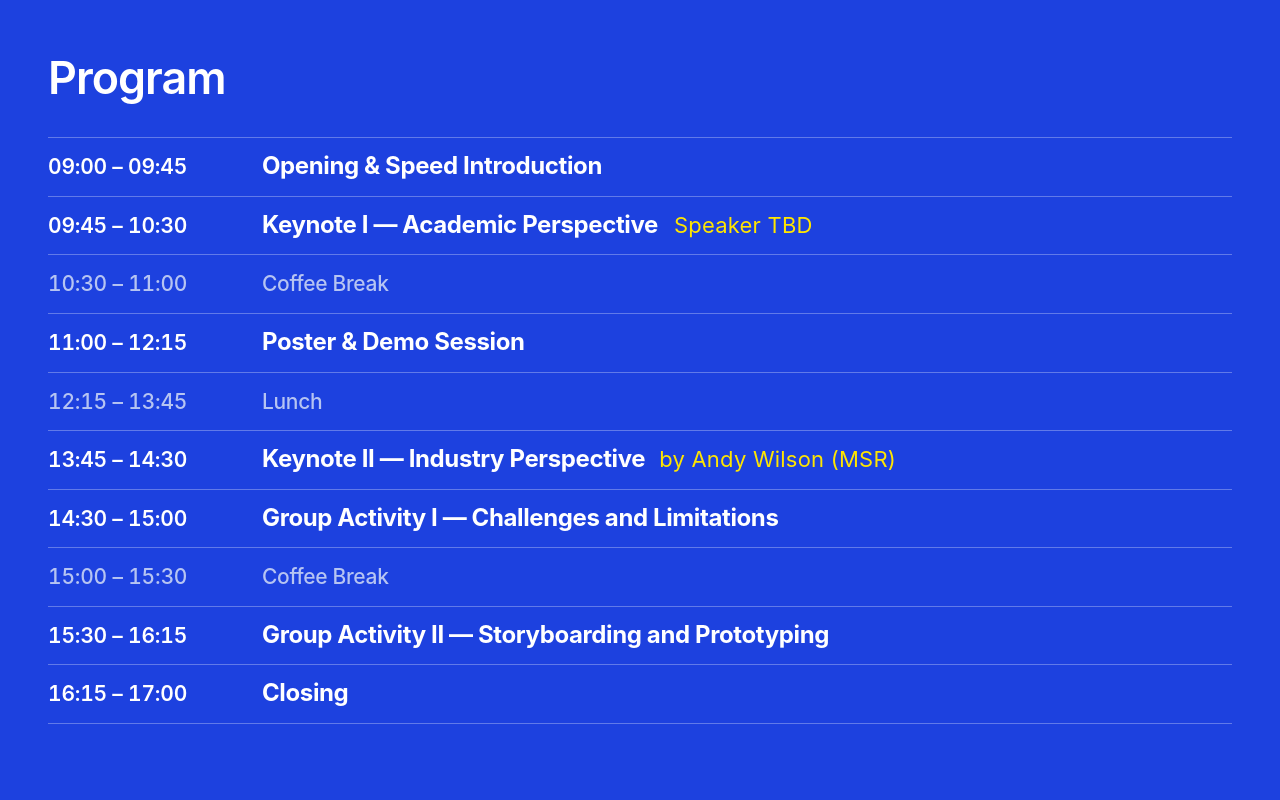
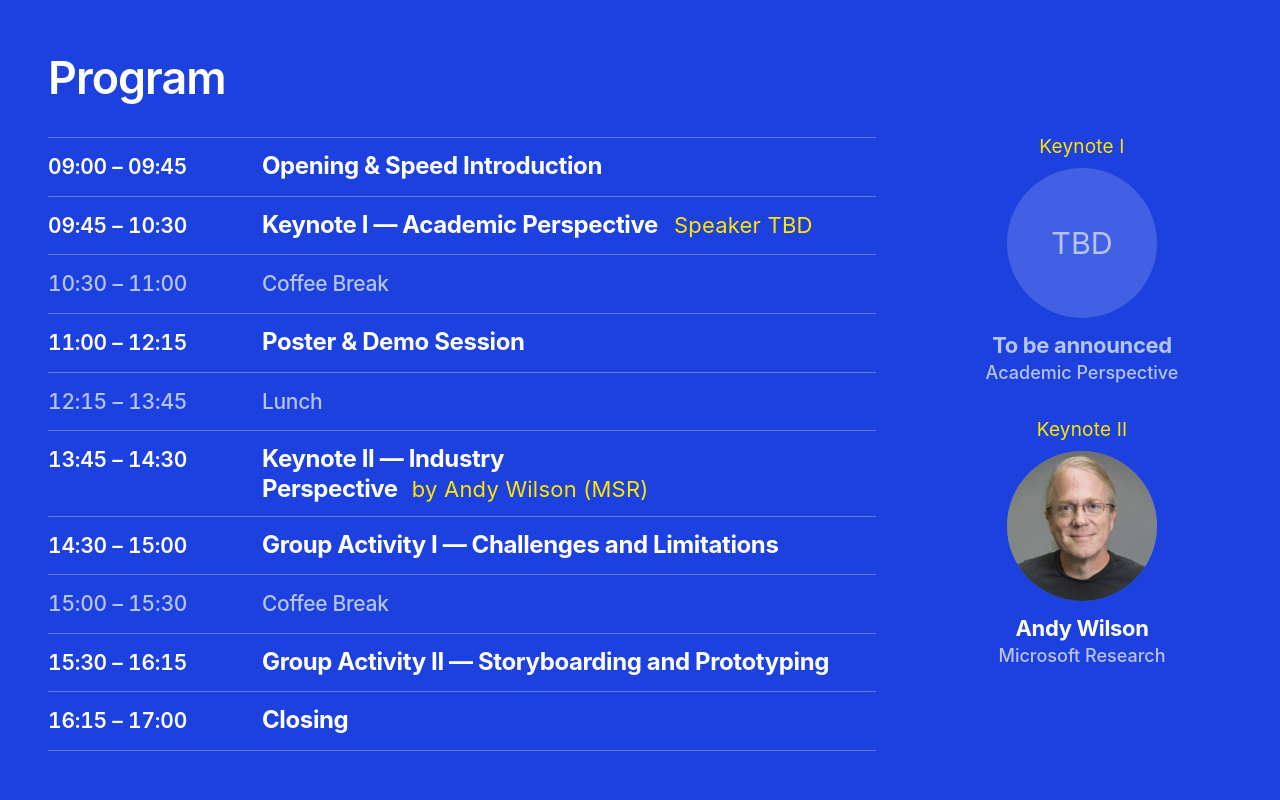
Before and after one commit to WorldAsCanvas/worldascanvas.github.io, a plain HTML site: page index.html in a window 1280 px wide. Shown: the part 3180-3980 px from the top of the page. Drawn offline with Linux system fonts and the light colour scheme; a web font is replaced by a local one.

Commit message:
Bring the speaker cards back, without the heading
Only the small KEYNOTE SPEAKERS label was meant to go; the last change
took the whole block with it. The two cards return beside the schedule,
each headed by its keynote number instead.

```diff
--- a/index.html
+++ b/index.html
@@ -363,6 +363,51 @@ body{padding-top:72px}
 }
 
 
+/* Speakers sit beside the schedule, in the same circle-name-affiliation format
+   as the organizers, with the colours inverted for the blue ground. */
+.program .cols{display:grid;grid-template-columns:1fr 300px;gap:56px;align-items:start}
+@media (max-width:1000px){
+  .program .cols{grid-template-columns:1fr;gap:40px}
+  .speakers{display:grid;grid-template-columns:1fr 1fr;gap:28px}
+}
+@media (max-width:560px){.speakers{grid-template-columns:1fr}}
+.sp{margin-bottom:36px;text-align:center}
+.sp .kn{
+  font-family:var(--wordmark);font-weight:400;font-size:19px;line-height:1;
+  color:var(--yellow);margin:0 0 12px;letter-spacing:.01em;
+}
+.sp:last-child{margin-bottom:0}
+.sp a{display:block;text-decoration:none;color:inherit}
+.sp .ph{
+  position:relative;width:100%;max-width:150px;margin:0 auto 14px;
+  aspect-ratio:1/1;border-radius:50%;overflow:hidden;
+  background:rgba(255,255,255,.18);display:grid;place-items:center;
+  transition:transform .22s ease, box-shadow .22s ease;
+}
+.sp .ph img{position:absolute;inset:0;width:100%;height:100%;object-fit:cover}
+.sp .ph .ini{font-family:var(--wordmark);font-weight:400;font-size:1.9rem;color:var(--peri)}
+.sp .nm{
+  position:relative;display:inline-block;
+  font-size:22px;font-weight:700;letter-spacing:-.016em;line-height:1.2;
+  margin-bottom:3px;color:#fff;
+}
+.sp .nm::after{
+  content:"";position:absolute;left:0;right:0;bottom:-3px;height:3px;
+  background:var(--yellow);border-radius:2px;
+  transform:scaleX(0);transform-origin:left center;
+  transition:transform .24s cubic-bezier(.4,0,.2,1);
+}
+.sp a:hover .nm::after,.sp a:focus-visible .nm::after{transform:scaleX(1)}
+.sp a:hover .ph,.sp a:focus-visible .ph{transform:translateY(-6px);box-shadow:0 0 0 4px var(--yellow)}
+.sp .af{font-size:18px;font-weight:500;color:var(--peri);line-height:1.24}
+/* the slot still to be filled */
+.sp.tbd .ph{background:rgba(255,255,255,.16)}
+.sp.tbd .nm{color:var(--peri)}
+.sp .kn{
+  font-family:var(--wordmark);font-weight:400;font-size:19px;line-height:1;
+  color:var(--yellow);margin:0 0 12px;letter-spacing:.01em;
+}
+
 /* ---------------- organizers ---------------- */
 .organizers{padding:74px 0 100px}
 .organizers h2{
@@ -649,6 +694,7 @@ body{padding-top:72px}
 <section class="program" id="program">
   <div class="wrap">
     <h2>Program</h2>
+    <div class="cols">
     <div class="sched">
       <div class="slot">
         <div class="t">09:00 – 09:45</div>
@@ -690,6 +736,23 @@ body{padding-top:72px}
         <div class="t">16:15 – 17:00</div>
         <div><h3>Closing</h3></div>
       </div>
+    </div>
+    <div class="speakers">
+      <div class="sp tbd">
+        <p class="kn">Keynote I</p>
+        <div class="ph"><span class="ini">TBD</span></div>
+        <div class="nm">To be announced</div>
+        <div class="af">Academic Perspective</div>
+      </div>
+      <div class="sp">
+        <p class="kn">Keynote II</p>
+        <a href="https://www.microsoft.com/en-us/research/people/awilson/" target="_blank" rel="noopener">
+          <div class="ph"><img src="images/speakers/Andy.jpg" alt="Andy Wilson" onerror="this.remove()"><span class="ini">AW</span></div>
+          <div class="nm">Andy Wilson</div>
+          <div class="af">Microsoft Research</div>
+        </a>
+      </div>
+    </div>
     </div>
   </div>
 </section>
```
Also changed, not shown: 1 other file.
